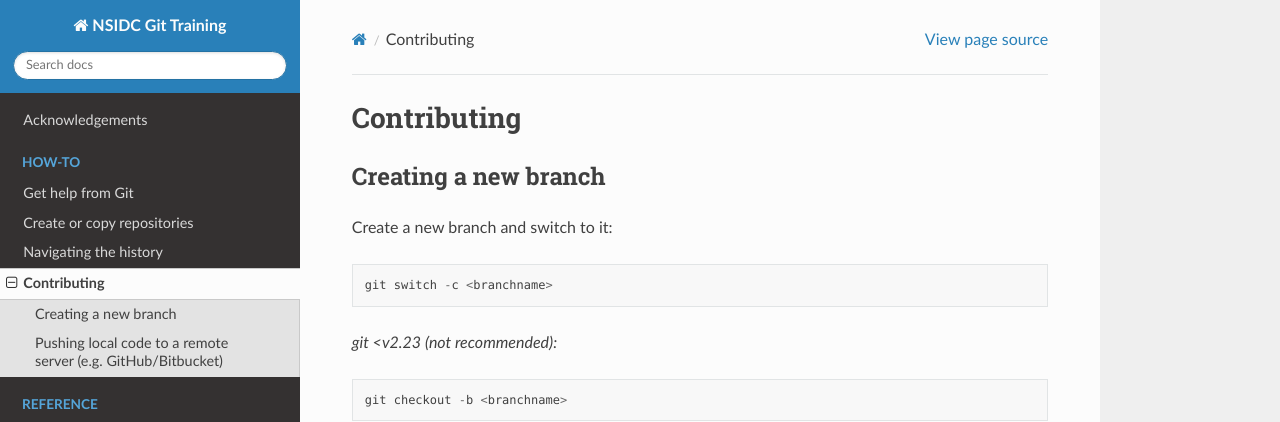
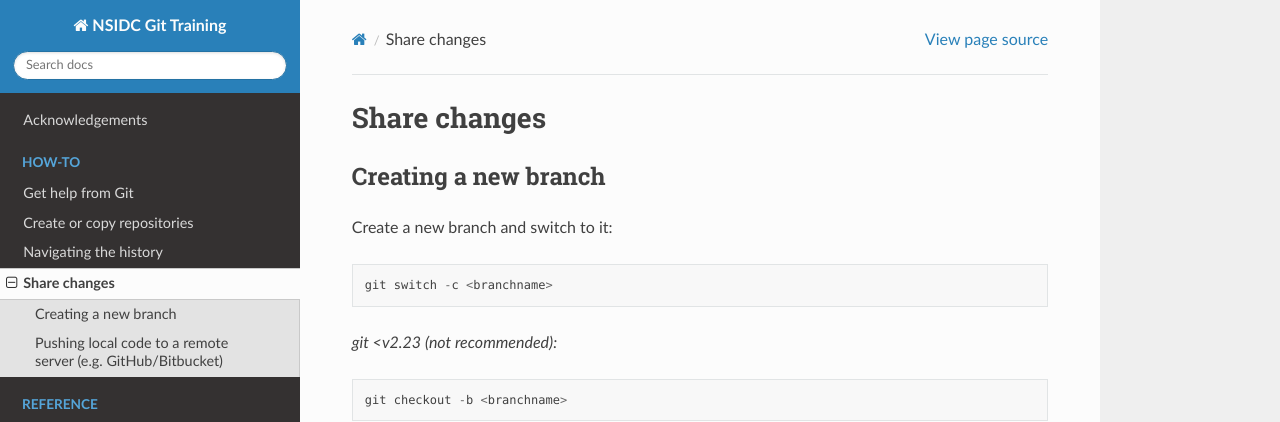
Before and after one commit to nsidc/git-training, a Sphinx documentation site: the page built from doc/how-to/share-changes.md, in a window 1280 px wide. Shown: the top 422 px of the page. Built offline with Sphinx 7.4.7 and the Read the Docs theme 2.0.0, drawn with Linux system fonts in a browser that asks for light colours.

Commit message:
Re-name contributing how-to

```diff
--- a/doc/how-to/contributing.md
+++ b/doc/how-to/share-changes.md
@@ -1,4 +1,4 @@
-# Contributing
+# Share changes
 
 ## Creating a new branch
 
--- a/doc/index.rst
+++ b/doc/index.rst
@@ -17,7 +17,7 @@
     how-to/built-in-help.md
     how-to/create-or-copy.md
     how-to/navigation.md
-    how-to/contributing.md
+    how-to/share-changes.md
 
 
 .. toctree::
```
